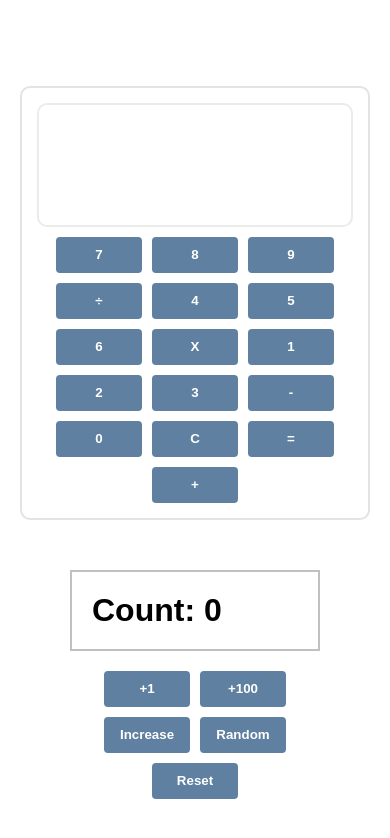
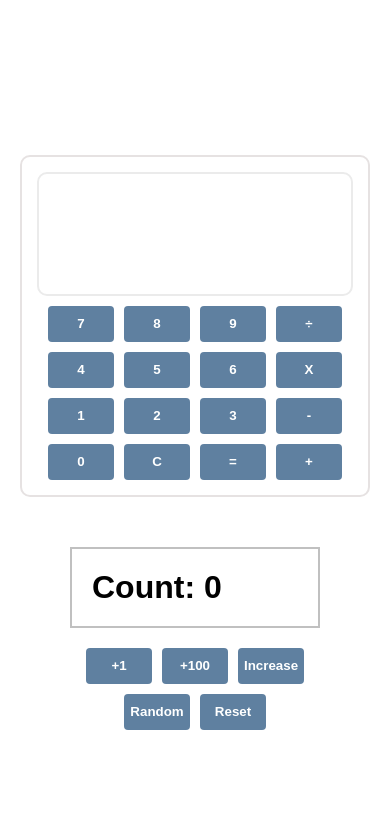
Before and after one commit to mate-academy/react_counter, a React (Create React App) app: page / in a window 390 px wide. Shown: the top 838 px of the page. Built offline with nearby package versions, Linux system fonts and the light colour scheme; the HTML template or start-up script is replaced by a standard one; a web font is replaced by a local one.

Commit message:
button width fix

```diff
--- a/src/App.scss
+++ b/src/App.scss
@@ -56,5 +56,13 @@ h1 {
     &:active {
       box-shadow: 0 0 5px black;
     }
+
+    @media (max-width:450px) {
+      width: 66px;
+    }
+
+    @media (max-width:370px) {
+      width: 54px;
+    }
   }
 }
```
